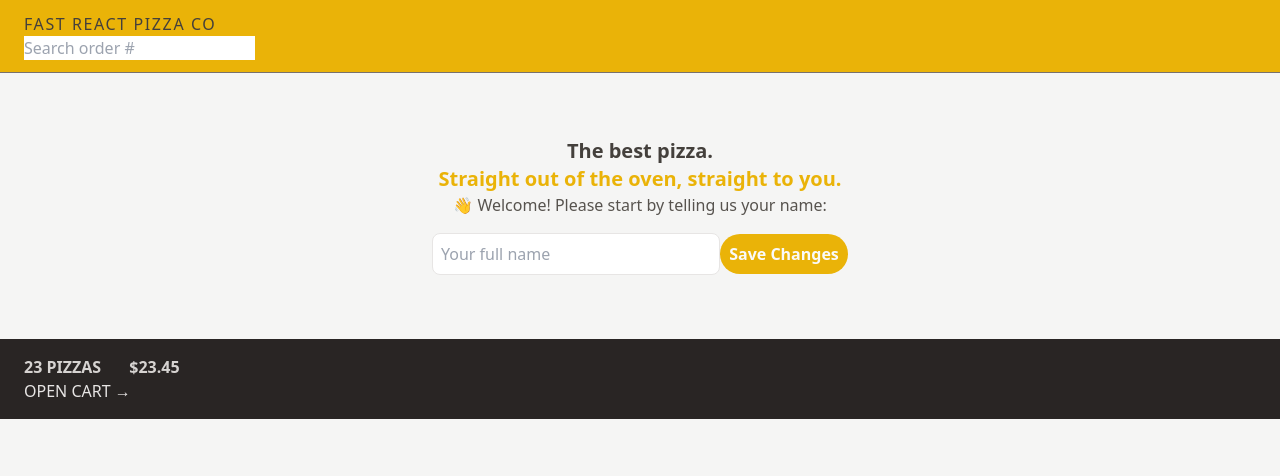
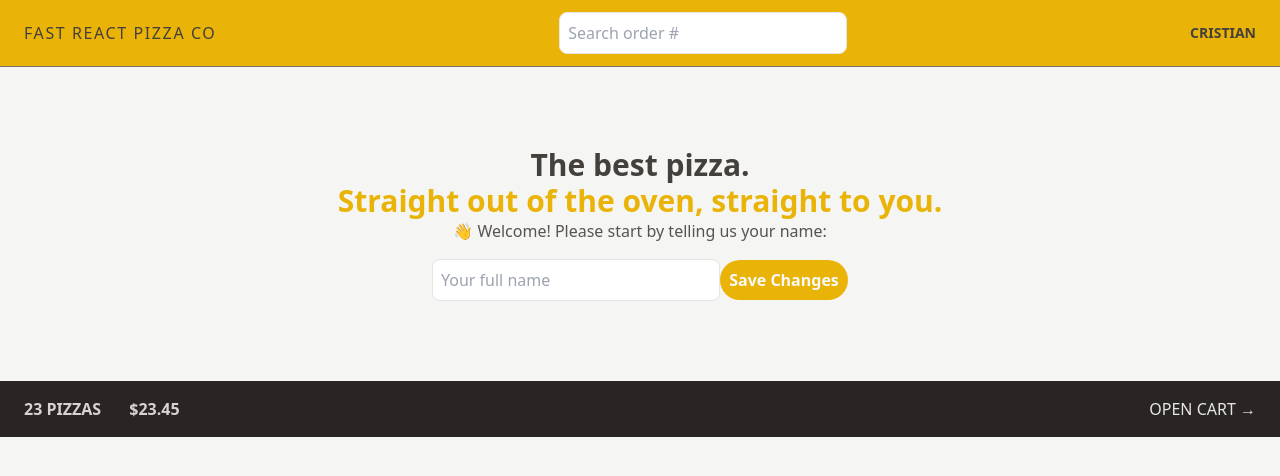
Before and after one commit to CristianLopes/fast-react-pizza, a React (Vite) app: page / in a window 1280 px wide. Shown: the top 476 px of the page. Built offline with nearby package versions, Linux system fonts and the light colour scheme.

Commit message:
add flexbox aligment

```diff
--- a/src/features/cart/CartOverview.jsx
+++ b/src/features/cart/CartOverview.jsx
@@ -2,7 +2,7 @@
 
 function CartOverview() {
   return (
-    <div className='bg-stone-800 text-stone-200 uppercase px-4 py-4 sm:px-6 text-sm md:text-base'>
+    <div className='flex items-center justify-between bg-stone-800 text-stone-200 uppercase px-4 py-4 sm:px-6 text-sm md:text-base'>
       <p className='text-stone-300 font-semibold space-x-4 sm:space-x-6'>
         <span>23 pizzas </span>
         <span>$23.45</span>
--- a/src/features/order/SearchOrder.jsx
+++ b/src/features/order/SearchOrder.jsx
@@ -17,6 +17,7 @@
   return (
     <form onSubmit={handleSubmit}>
       <input
+        className='w-72 px-2 py-2 border border-stone-200 rounded-lg'
         placeholder='Search order #'
         value={query}
         onChange={(e) => setQuery(e.target.value)}
--- a/src/features/user/Username.jsx
+++ b/src/features/user/Username.jsx
@@ -1,6 +1,6 @@
 function Username() {
     return (
-        <div className="hidden text-sm font-semibold">
+        <div className="hidden text-sm font-semibold sm:block">
            Cristian
         </div>
     )
--- a/src/ui/Header.jsx
+++ b/src/ui/Header.jsx
@@ -4,7 +4,7 @@
 
 function Header() {
   return (
-    <div className='bg-yellow-500 uppercase px-4 py-3 border-b border-stone-500 sm:px-6'>
+    <div className='flex items-center justify-between bg-yellow-500 uppercase px-4 py-3 border-b border-stone-500 sm:px-6'>
 
       <Link to='/' className='tracking-widest'> Fast React Pizza Co </Link>
 
--- a/src/ui/Home.jsx
+++ b/src/ui/Home.jsx
@@ -2,8 +2,8 @@
 
 function Home() {
   return (
-    <div className="my-10 text-center sm:my-16">
-      <h1 className="text-xl font-semibold text-center">
+    <div className="my-10 p-4 text-center sm:my-16">
+      <h1 className="text-xl font-semibold text-center md:text-3xl">
         The best pizza.
         <br />
         <span className="text-yellow-500">
```
